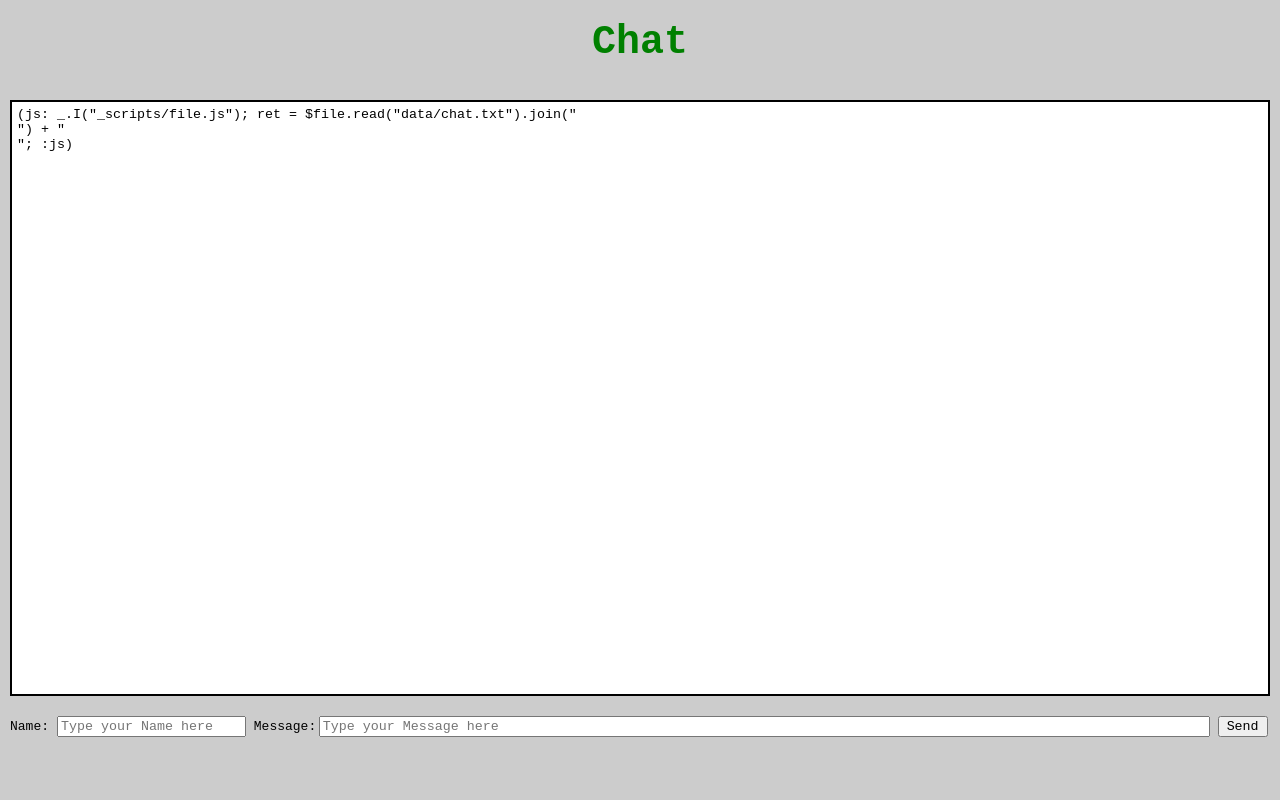
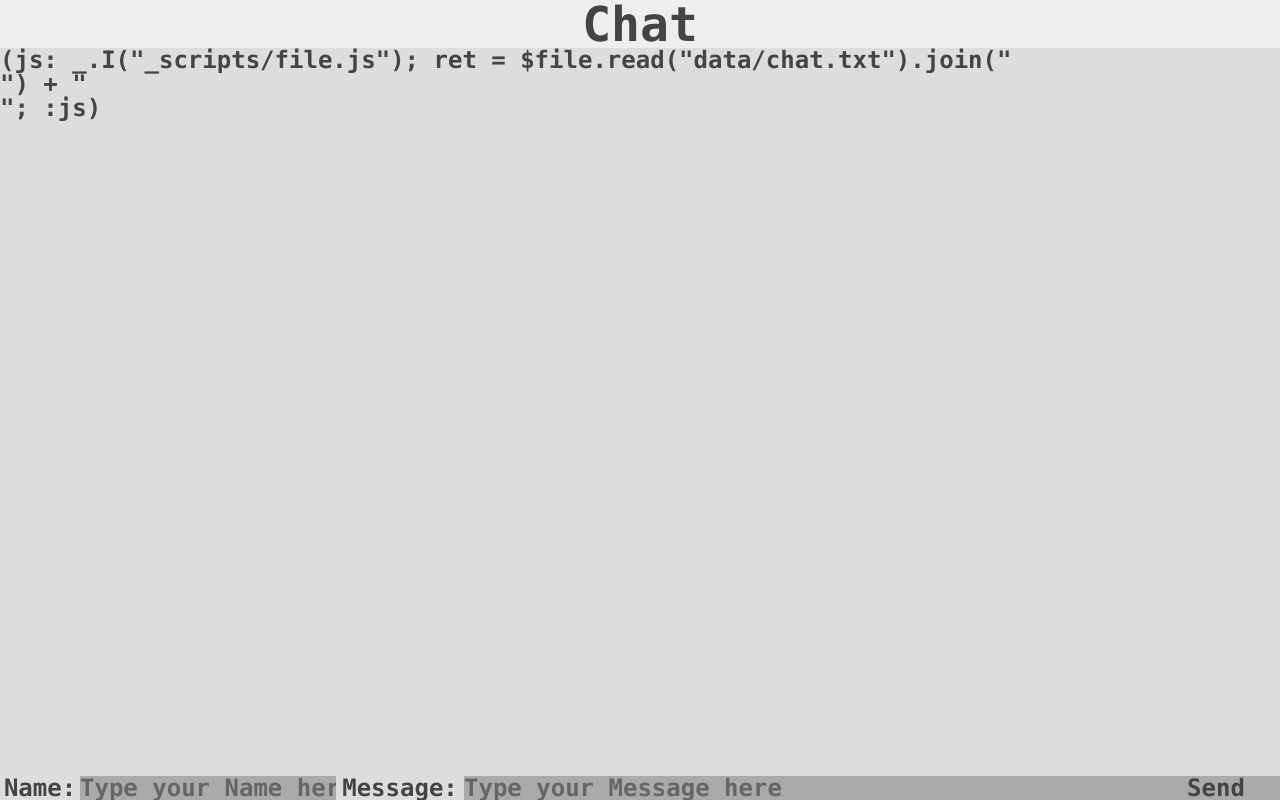
Before and after one commit to toos112/html-code, a plain HTML site: page root/index.html in a window 1280 px wide. Drawn offline with Linux system fonts and the light colour scheme.

Commit message:
fixed stylesheet

```diff
--- a/root/Index.css
+++ b/root/Index.css
@@ -1,51 +1,61 @@
-body {
-	background-color : #cccccc;
-	margin : 0px;
-	height : 95%;
+* {
+	background: fixed #000;
+	display: inline-block;
+	line-height: 0px;
+	white-space: nowrap;
+	vertical-align: top;
+	font-family: Consolas;
+	font-size: 0px;
+	font-weight: 600;
+	border: none;
+	outline: none;
+	margin: 0px;
+	padding: 0px;
+	cursor: default;
+	overflow: hidden;
+	position: relative;
 }
-.title {
-	color : #008000;
-	font-size : 30pt;
-	text-align : center;
-	margin : 20px;
-	height : 50px;
+
+html, body { width: 100%; height: 100%; }
+head { display: none; }
+body { background-color: #EEE; }
+
+br { line-height: 24px; }
+div { background-color: #DDD; }
+
+span {
+	background-color: transparent;
+	color: #444;
+	height: 24px;
+	line-height: 24px;
+	font-size: 24px;
 }
-.chat {
-	padding : 5px;
-	margin : 10px;
-	font-size : 10pt;
-	border : 2px;
-	border-color : #000000;
-	border-style : solid;
-	display : inline-block;
-	width : calc(100% - 34px);
-	background-color : #ffffff;
-	height : calc(95% - 140px);
-	overflow-y : auto;
+span.big {
+	height: 48px;
+	line-height: 48px;
+	font-size: 48px;
 }
-#message {
-	width : calc(85% - 180px);
+span.center {
+	text-align: center;
 }
-#name {
-	width : 15%;
+
+input {
+	line-height: 24px;
+	font-size: 24px;
+	color: #444;
 }
-#nameText {
-	width : 47px;
+input, button {
+    height: 24px;
+	width: 128px;
+	background-color: #AAA;
 }
-#messageText {
-	width : 65px;
-}
-#button {
-	width : 50px;
-}
-#send {
-	margin : 10px;
-	height : 10px;
-}
-span {
-	display : inline-block;
-}
-* {
-	white-space: nowrap;
-	font-family : Monospace;
-}
+input:hover, button:hover { background-color: #BBB; }
+input:active, button:active { background-color: #CCC; }
+
+::-webkit-input-placeholder { color: #666; }
+:-ms-input-placeholder { color: #666; }
+:-moz-placeholder { color: #666; opacity: 1; }
+::-moz-placeholder { color: #666; opacity: 1; }
+
+::selection { background-color: transparent; }
+::-moz-selection { background-color: transparent; }
--- a/root/index.html
+++ b/root/index.html
@@ -7,8 +7,9 @@
 			var ws = new WebSocket("ws://" + location.host, "chat");
 			ws.onmessage = function(e) {
 				var htmlChat = document.getElementById("chat");
-				htmlChat.innerHTML += e.data + "<br/>";
-				htmlChat.scrollTop = htmlChat.scrollHeight;
+				var chatSpan = htmlChat.getElementsByTagName("span")[0];
+				chatSpan.innerHTML += e.data + "<br/>";
+				chatSpan.scrollTop = chatSpan.scrollHeight;
 			};
 
 			function enterPress(e) {
@@ -43,17 +44,17 @@
 		<link rel = "stylesheet" type = "text/css" href = "index.css">
 	</head>
 	<body>
-		<h1 class = "title" >
+		<span class = "big center" style = "width: 100%">
 			Chat
-		</h1>
-		<div class = "chat" id = "chat"> (js:
+		</span><br>
+		<div style = "width: 100%; height: calc(100% - 72px)" id = "chat"><span style = "width: 100%; height: 100%; overflow: auto;">(js:
 			_.I("_scripts/file.js");
 			ret = $file.read("data/chat.txt").join("<br/>") + "<br/>";
-		:js)</div>
-		<div id = "send">
-			<span id = "nameText">Name: </span><input type = "text" name = "name" id = "name" placeholder = "Type your Name here">
-			<span id = "messageText">Message: </span><input type = "text" name = "message" id = "message" placeholder = "Type your Message here" onkeydown = "enterPress(event);">
-			<button type = "button" onclick = "send();" id = "button">Send</button>
+		:js)</span></div><br>
+		<div id = "send" style = "width: 100%; height: 24px;">
+			<span class = "center" id = "nameText" style = "width: 80px;">Name: </span><input type = "text" id = "name" placeholder = "Type your Name here" style = "width: 256px;">
+			<span class = "center" id = "messageText" style = "width: 128px;">Message: </span><input type = "text" id = "message" placeholder = "Type your Message here" onkeydown = "enterPress(event);" style = "width: calc(100% - 592px);">
+			<button type = "button" onclick = "send();" id = "button"><span>Send</span></button>
 		</div>
 	</body>
 </html>
```
Also changed, not shown: data/chat.txt.
